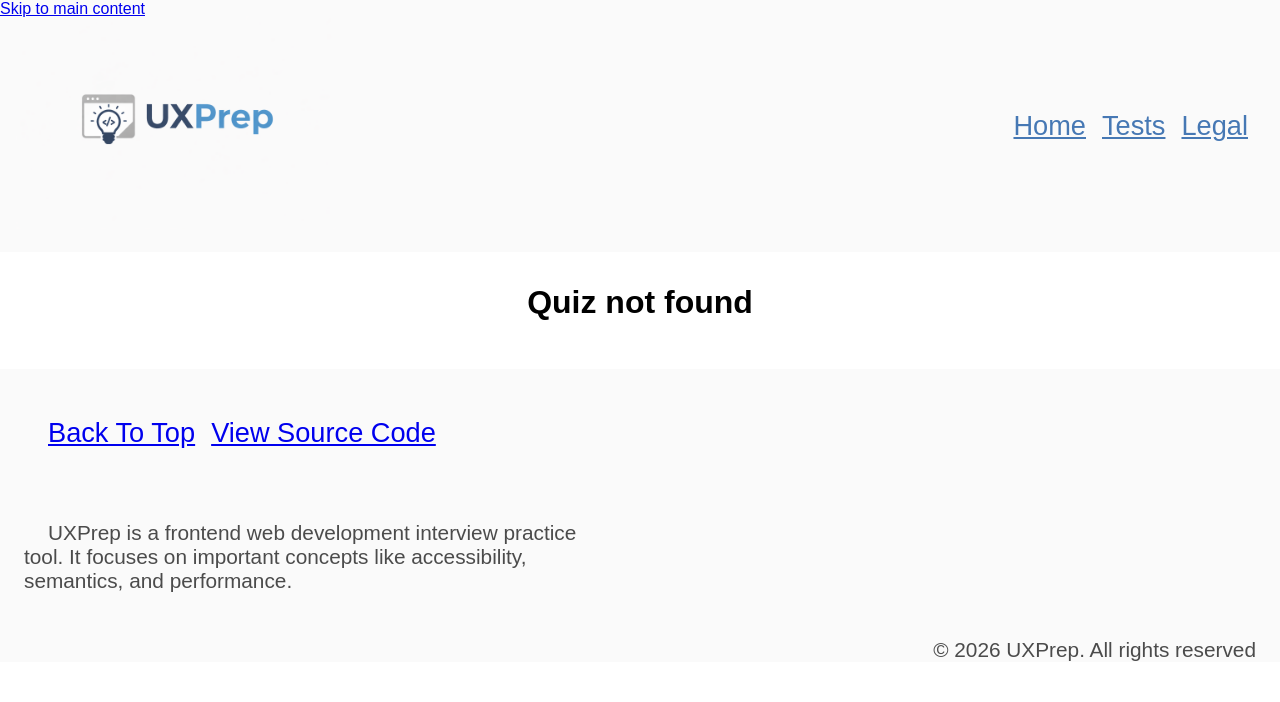
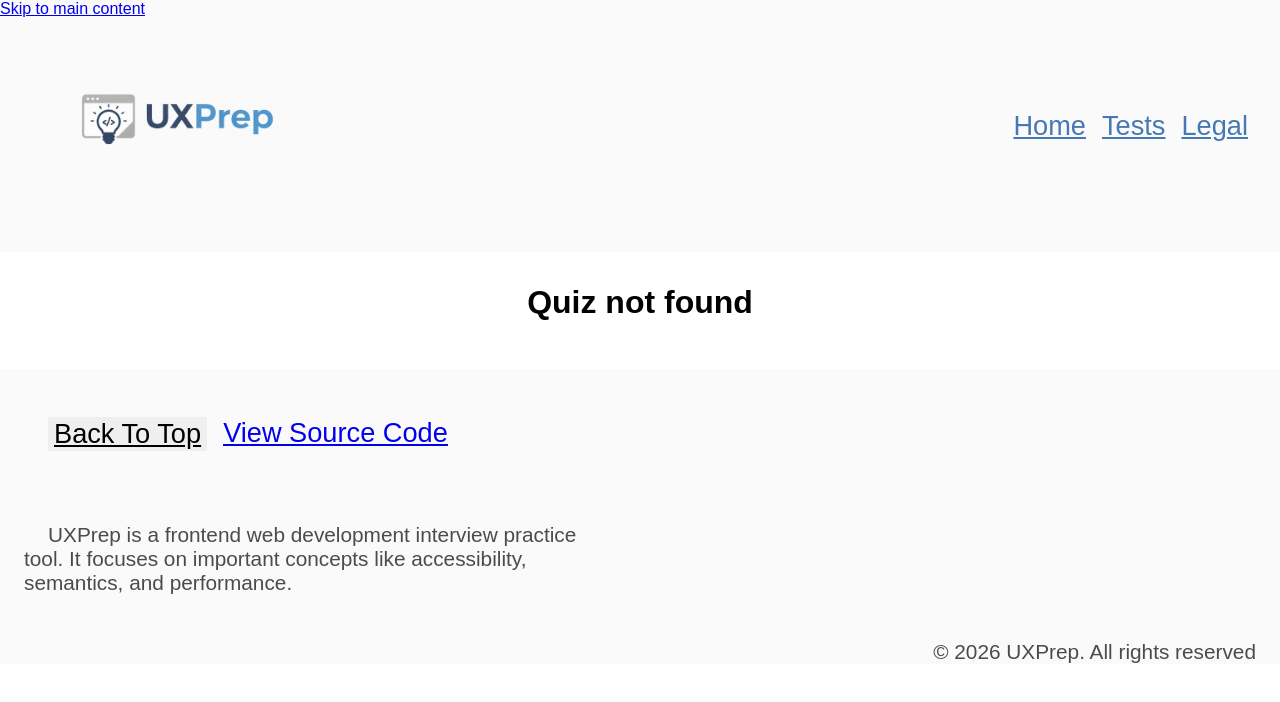
Before and after one commit to james-york2008/UXPrep, a React (Vite) app: page /UXPrep/quiz/1 in a window 1280 px wide. Shown: the top 702 px of the page. Built offline with nearby package versions, Linux system fonts and the light colour scheme.

Commit message:
Made back to top button more accessible

```diff
--- a/src/components/legal/Legal.tsx
+++ b/src/components/legal/Legal.tsx
@@ -1,10 +1,18 @@
 import styles from '../../css/Legal.module.css'
 
 export default function Legal () {
+  function handleBackToTop () {
+    window.scrollTo({ top: 0 })
+
+    document.body.setAttribute('tabindex', '-1');
+    document.body.focus();
+    document.body.removeAttribute('tabindex');
+  }
+
   return(
     <footer className={styles.legal} id='legal'>
       <ul className={styles.footerLinks}>
-        <li><a href="#">Back To Top</a></li>
+        <li><button id='backToTop' aria-label='Back to top' onClick={handleBackToTop} className={styles.backToTop}>Back To Top</button></li>
         <li><a href="https://github.com/james-york2008/UXPrep" target="_blank" rel="noopener noreferrer">View Source Code</a></li>
       </ul>
 
--- a/src/css/Legal.module.css
+++ b/src/css/Legal.module.css
@@ -7,7 +7,6 @@
     padding: 0;
     display: flex;
     gap: 1rem;
-    font-size: 1.5rem;
     justify-content: center;
     padding: 3rem 0 0;
 }
@@ -25,6 +24,13 @@
     margin: 0 0.5rem 0.5rem;
 }
 
+.footerLinks, .backToTop {
+    cursor: pointer;
+    border: none;
+    font-size: 1.5rem;
+    text-decoration: underline;
+}
+
 @media (min-width: 700px) {
     .pageDescription {
         width: 50vw;
@@ -35,6 +41,9 @@
     .footerLinks {
         justify-content: start;
         margin: 3rem;
+    }
+
+    .footerLinks, .backToTop {
         font-size: 1.7rem;
     }
 
--- a/src/pages/landingPage/tests/Tests.tsx
+++ b/src/pages/landingPage/tests/Tests.tsx
@@ -24,7 +24,7 @@ export default function Tests () {
               <article className={styles.test}>
                 <Link to={`/UXPrep/quiz/${test.id}`}>
                   <img src={testIcon} alt={test.altText} loading="lazy" className={styles.testImage} />
-                  <h3 className={styles.testTitle} aria-hidden="true">{test.name}</h3>
+                  <h3 className={styles.testTitle} >{test.name}</h3>
                 </Link>
               </article>
             </li>
```
